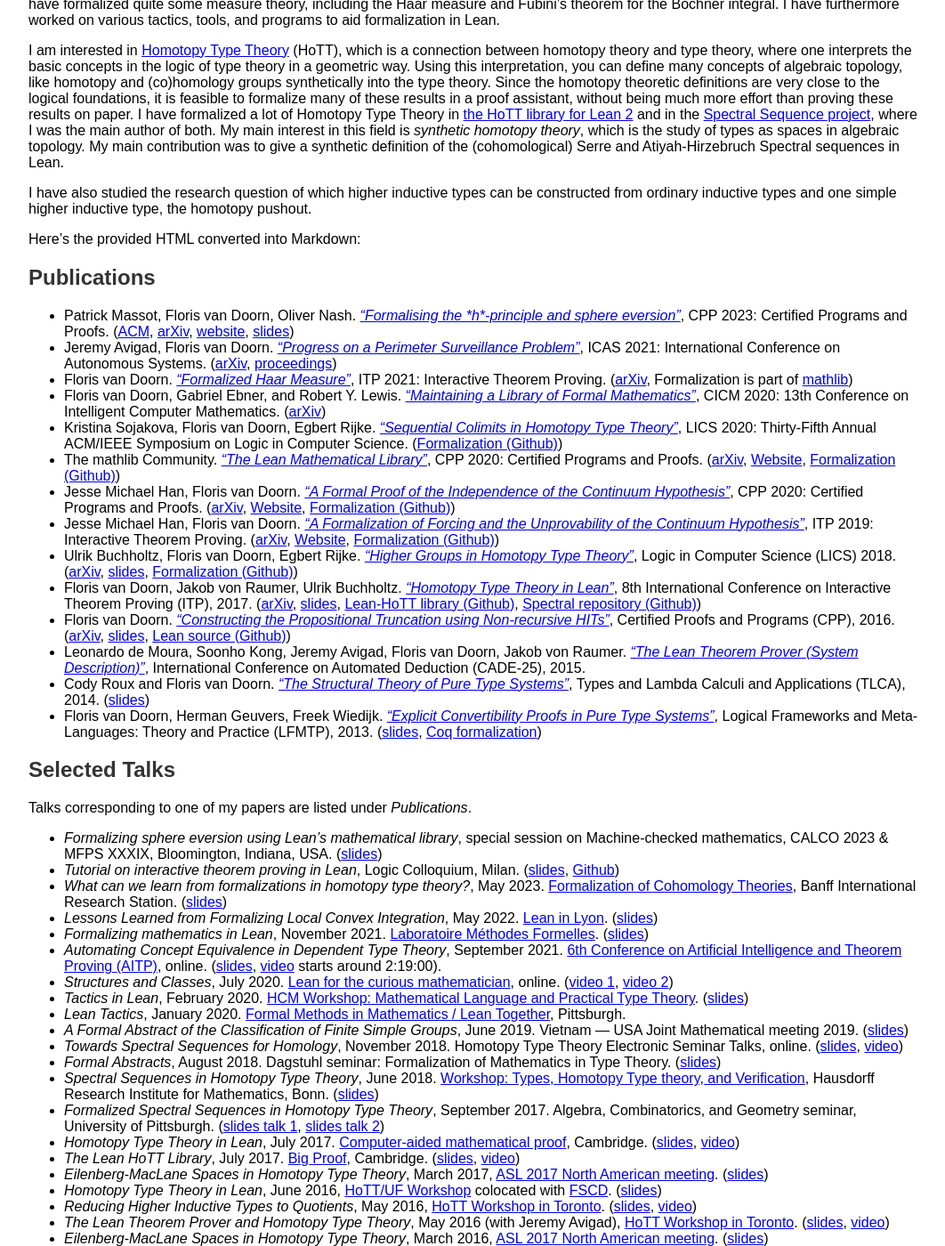
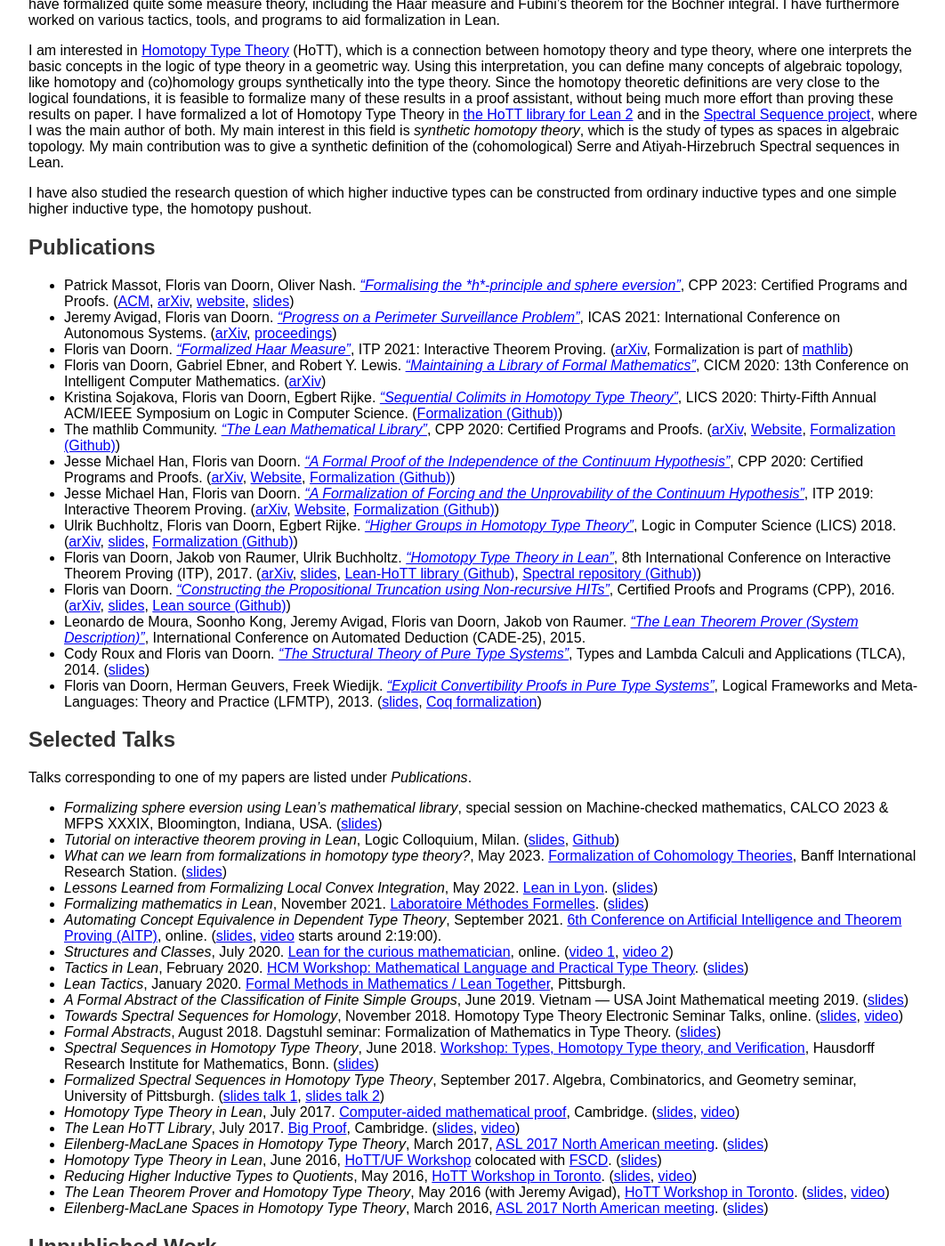
Before and after one commit to fpvandoorn/fpvandoorn.github.io, a Jekyll site: the page built from index.md, in a window 1280 px wide and 1400 px high, scrolled down 646 px. Shown: the whole window at 89% size, without its empty margins (108-1170 px from the left). Built offline with Jekyll 4.4.1, drawn with Linux system fonts in a browser that asks for light colours; our own code applies the rules of GitHub Pages for plain Markdown files; some of the changed text lies outside the part shown.

Commit message:
remove accidentally included sentences

```diff
--- a/index.md
+++ b/index.md
@@ -36,8 +36,6 @@
 I am interested in [Homotopy Type Theory](https://homotopytypetheory.org/) (HoTT), which is a connection between homotopy theory and type theory, where one interprets the basic concepts in the logic of type theory in a geometric way. Using this interpretation, you can define many concepts of algebraic topology, like homotopy and (co)homology groups synthetically into the type theory. Since the homotopy theoretic definitions are very close to the logical foundations, it is feasible to formalize many of these results in a proof assistant, without being much more effort than proving these results on paper. I have formalized a lot of Homotopy Type Theory in [the HoTT library for Lean 2](https://github.com/leanprover/lean2/blob/master/hott/hott.md) and in the [Spectral Sequence project](https://github.com/cmu-phil/Spectral), where I was the main author of both. My main interest in this field is *synthetic homotopy theory*, which is the study of types as spaces in algebraic topology. My main contribution was to give a synthetic definition of the (cohomological) Serre and Atiyah-Hirzebruch Spectral sequences in Lean.
 
 I have also studied the research question of which higher inductive types can be constructed from ordinary inductive types and one simple higher inductive type, the homotopy pushout.
-
-Here's the provided HTML converted into Markdown:
 
 ## Publications
 
@@ -84,8 +82,6 @@
 - *The Lean Theorem Prover and Homotopy Type Theory*, May 2016 (with Jeremy Avigad), [HoTT Workshop in Toronto](http://www.fields.utoronto.ca/activities/15-16/homotopy-type). ([slides](talks/Toronto2016lean.pdf), [video](http://www.fields.utoronto.ca/talks/homotopy-type-theory-lean))
 - *Eilenberg-MacLane Spaces in Homotopy Type Theory*, March 2016, [ASL 2017 North American meeting](http://asl2017.boisestate.edu/). ([slides](talks/boise.pdf))
 
-Here's the provided HTML converted into Markdown:
-
 ## Unpublished Work
 <!-- TODO: fix layout -->
 
```
